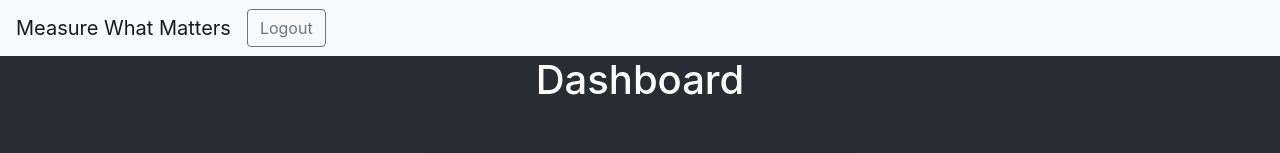
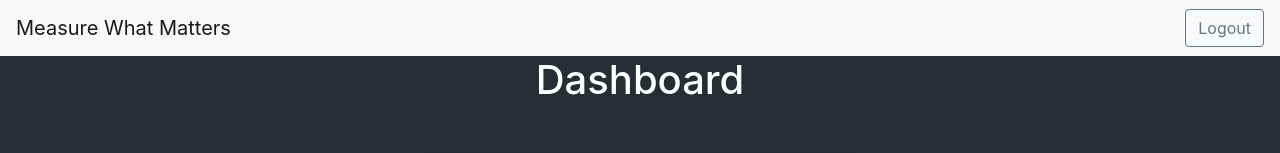
Before and after one commit to TaylorZowtuk/measure-what-matters, a React (Create React App) app in the folder frontend/: page /dashboard in a window 1280 px wide. Shown: the top 153 px of the page. Built offline with nearby package versions, Linux system fonts and the light colour scheme; no server answers.

Commit message:
fix classname

```diff
--- a/frontend/src/components/AppNavbar.tsx
+++ b/frontend/src/components/AppNavbar.tsx
@@ -9,7 +9,7 @@ export default function AppNavbar() {
       <Navbar.Brand href="#home">Measure What Matters</Navbar.Brand>
       <Navbar.Toggle aria-controls="basic-navbar-nav" />
       <Navbar.Collapse id="basic-navbar-nav">
-        <Nav className="ml auto">
+        <Nav className="ml-auto">
           <Link to="/">
             <Button
               variant="outline-secondary"
@@ -18,7 +18,7 @@ export default function AppNavbar() {
               }}
             >
               Logout
-            </Button>{" "}
+            </Button>
           </Link>
         </Nav>
       </Navbar.Collapse>
```
